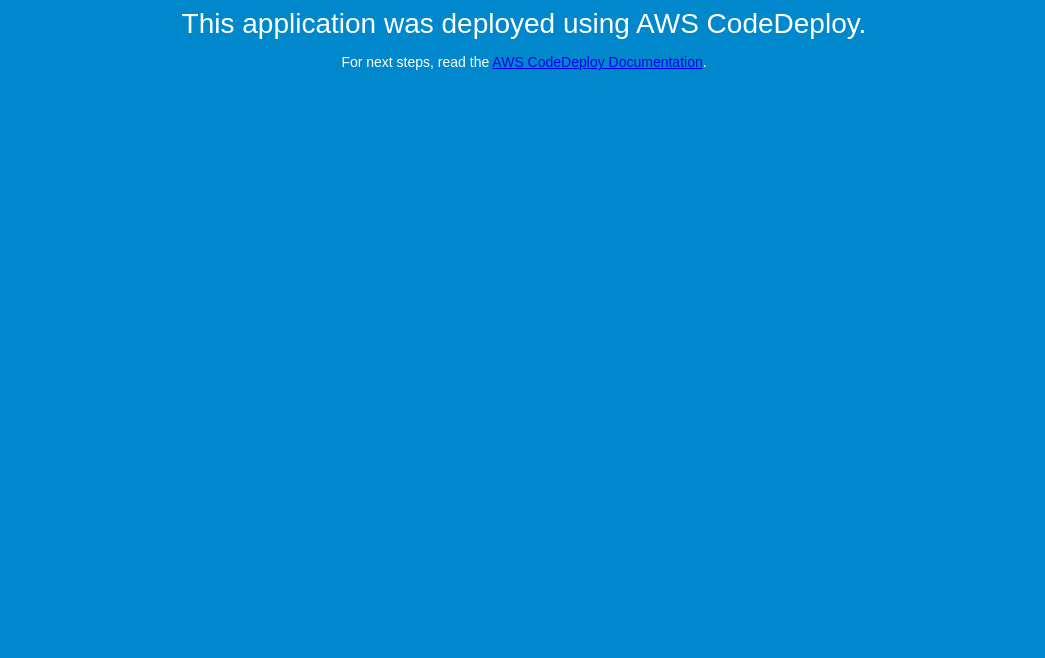
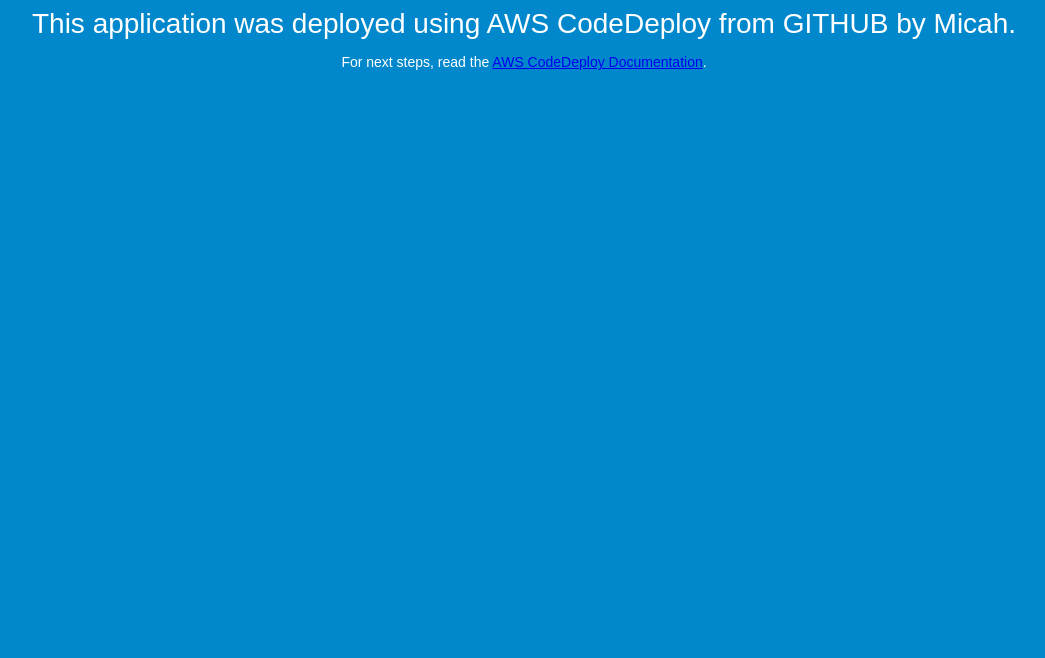
Before and after one commit to micahmatic/MicahM-CodeDeployDemo, a plain HTML site: page index.html in a window 1280 px wide. Shown: the part 142-800 px from the top of the page, without its empty margins (116-1161 px from the left). Drawn offline with Linux system fonts and the light colour scheme.

Commit message:
added detail on line30
from GITHUB by Micah

```diff
--- a/index.html
+++ b/index.html
@@ -27,7 +27,7 @@
 <body>
   <div align="center">
     <h1>Congratulations</h1>
-    <h2>This application was deployed using AWS CodeDeploy.</h2>
+    <h2>This application was deployed using AWS CodeDeploy from GITHUB by Micah.</h2>
     <p>For next steps, read the <a href="http://aws.amazon.com/documentation/codedeploy">AWS CodeDeploy Documentation</a>.</p>
   </div>
 </body>
```
